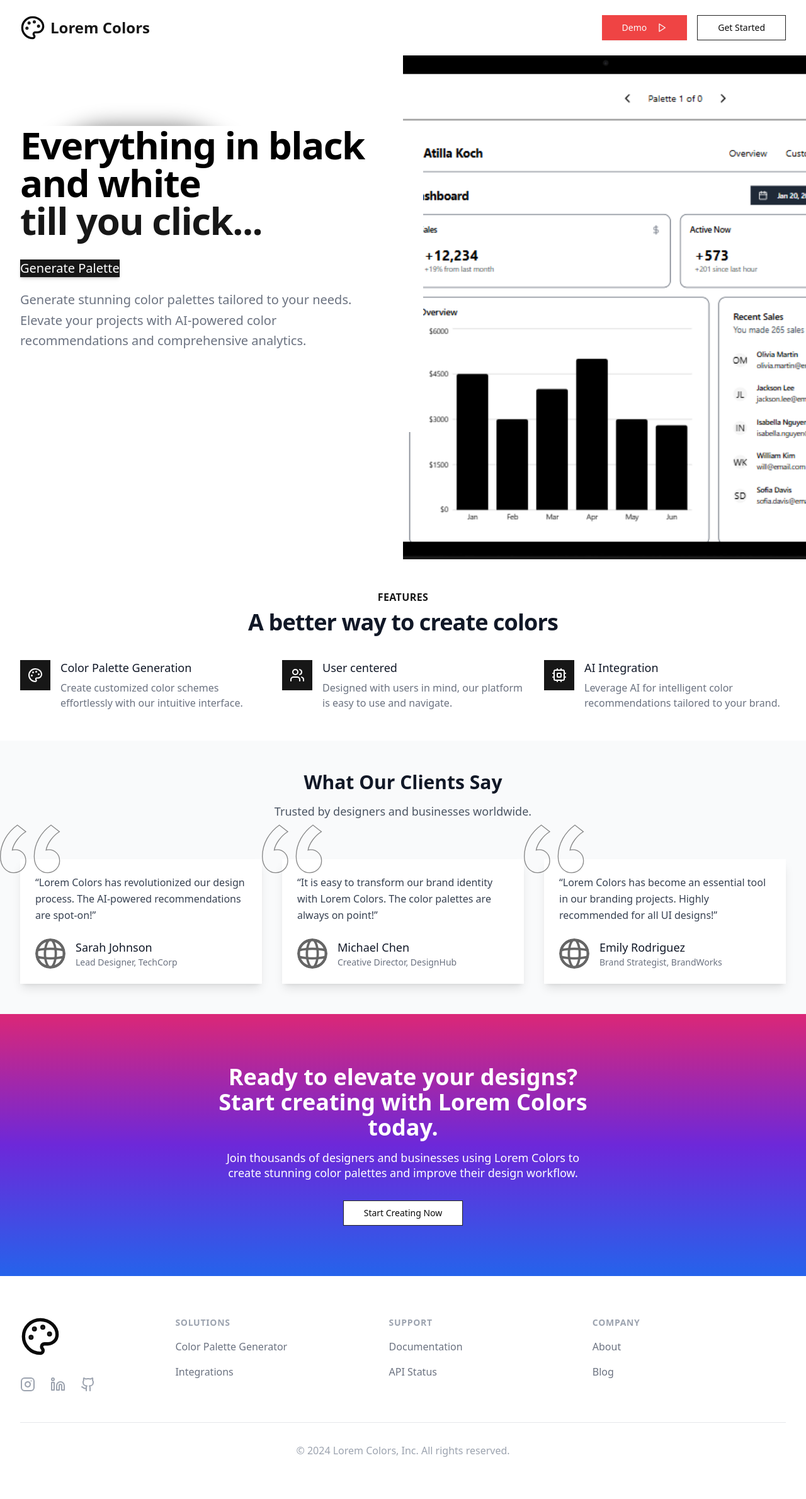
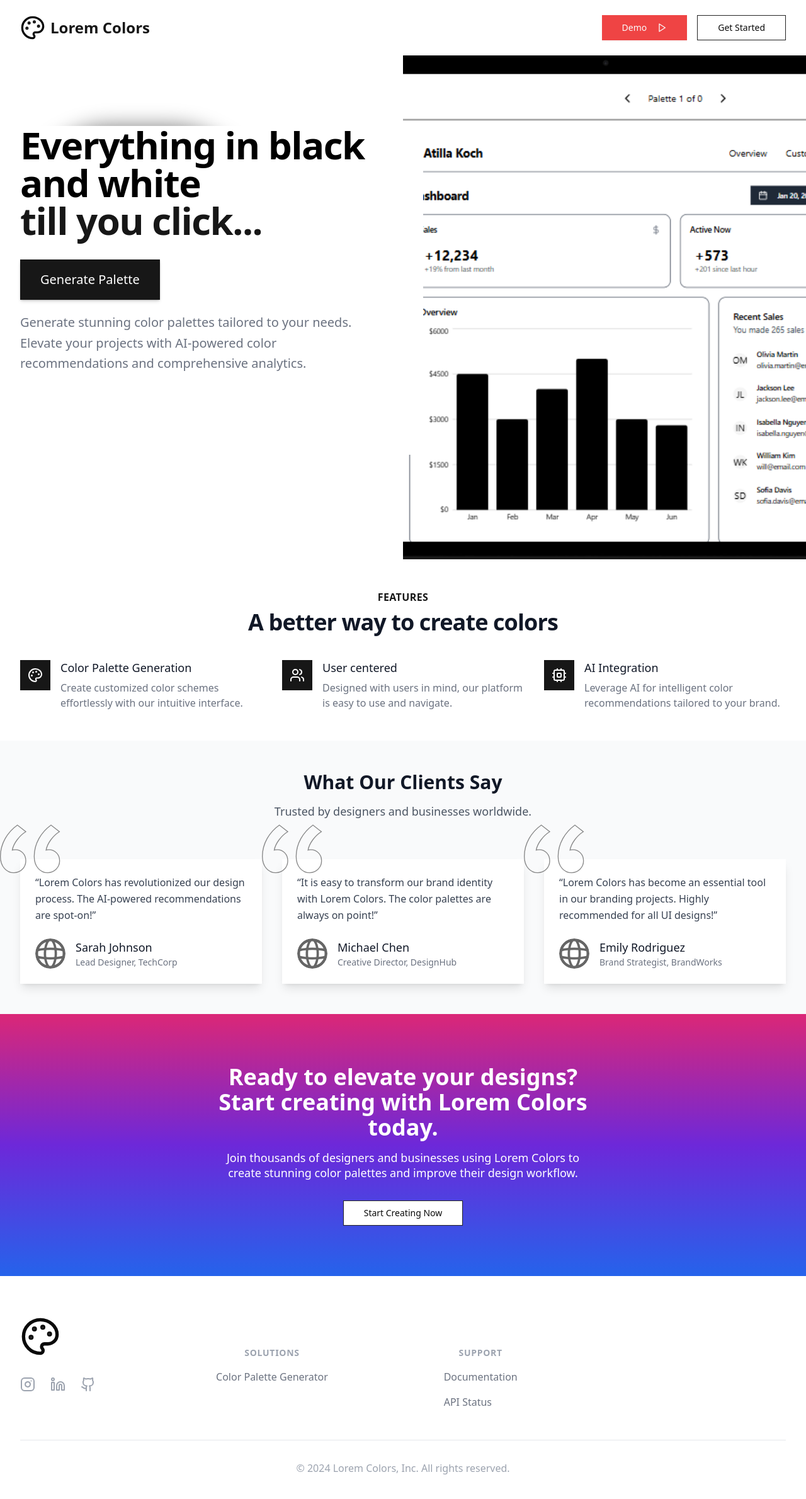
Before and after one commit to peterkessibu/lorem-colors, a Next.js app: page / in a window 1280 px wide. Shown: the top 2380 px of the page at 63% size. Built offline with nearby package versions, Linux system fonts and the light colour scheme.

Commit message:
Enhance ColorTuner component layout and styles; update Footer links and improve button size variants

```diff
--- a/components/ColorTuner.js
+++ b/components/ColorTuner.js
@@ -1,4 +1,3 @@
-"use client"
 
 import React, { useState, useEffect } from 'react'
 import { HexColorPicker } from 'react-colorful'
@@ -74,38 +73,38 @@ const ColorBox = () => {
   }, [baseColor, shadeCount])
 
   return (
-    <Card className="w-full max-w-3xl mx-auto">
+    <Card className="w-full max-w-4xl mx-4 md:mx-auto mt-10">
       <CardHeader>
-        <CardTitle>Color Palette Generator</CardTitle>
-        <CardDescription>Customize your color palette with various shades</CardDescription>
+        <CardTitle className="text-xl sm:text-2xl md:text-3xl">Color Palette Generator</CardTitle>
+        <CardDescription className="text-sm sm:text-base">Customize your color palette with various shades</CardDescription>
       </CardHeader>
       <CardContent>
-        <div className="grid grid-cols-1 md:grid-cols-2 gap-8">
-          <div>
-            <Label>Base Color</Label>
+        <div className="grid grid-cols-1 sm:grid-cols-1 md:grid-cols-2 gap-6 sm:gap-8">
+          <div className="flex flex-col items-start">
+            <Label className="mb-2 text-sm sm:text-base">Base Color</Label>
             <HexColorPicker color={baseColor} onChange={setBaseColor} />
             <Input
               type="text"
               value={baseColor}
               onChange={(e) => setBaseColor(e.target.value)}
-              className="mt-2"
+              className="mt-2 w-full sm:w-3/4"
             />
           </div>
-          <div>
-            <Label>Number of Shades: {shadeCount}</Label>
+          <div className="flex flex-col items-start">
+            <Label className="mb-2 text-sm sm:text-base">Number of Shades: {shadeCount}</Label>
             <Slider
               value={[shadeCount]}
               onValueChange={(value) => setShadeCount(value[0])}
-              min={5}
+              min={4}
               max={20}
               step={1}
-              className="mt-2"
+              className="mt-2 w-full sm:w-3/4"
             />
-            <div className="grid grid-cols-2 gap-2 mt-4">
+            <div className="grid grid-cols-2 sm:grid-cols-3 md:grid-cols-2 gap-2 mt-4 w-full">
               {Object.entries(colorShades).map(([shade, color]) => (
                 <div key={shade} className="flex items-center">
                   <div
-                    className="w-8 h-8 rounded mr-2"
+                    className="w-8 h-8 rounded mr-2 border border-gray-300"
                     style={{ backgroundColor: color }}
                   />
                   <Input
@@ -115,7 +114,7 @@ const ColorBox = () => {
                       const newShades = { ...colorShades, [shade]: e.target.value }
                       setColorShades(newShades)
                     }}
-                    className="flex-grow"
+                    className="flex-grow text-xs sm:text-sm"
                   />
                 </div>
               ))}
--- a/components/Footer.js
+++ b/components/Footer.js
@@ -25,8 +25,7 @@ const footerSections = [
   {
     title: "Solutions",
     links: [
-      { name: "Color Palette Generator", href: "#" },
-      { name: "Integrations", href: "#" },
+      { name: "Color Palette Generator", href: "/color-box"},
     ],
   },
   {
@@ -34,13 +33,6 @@ const footerSections = [
     links: [
       { name: "Documentation", href: "#" },
       { name: "API Status", href: "#" },
-    ],
-  },
-  {
-    title: "Company",
-    links: [
-      { name: "About", href: "#" },
-      { name: "Blog", href: "#" },
     ],
   },
 ];
@@ -108,13 +100,12 @@ export default function Footer() {
                 ))}
               </div>
             </div>
-            <div className="mt-12 grid grid-cols-1 md:grid-cols-3 space-x-4 xl:mt-0 xl:col-span-4">
+            <div className="mt-12 grid grid-cols-1 md:grid-cols-3 gap-6 justify-items-start lg:justify-items-center xl:col-span-4">
               {footerSections.map((section) => (
                 <div
                   key={section.title}
-                  className="md:grid md:grid-cols-1 md:gap-8"
+                  className="flex flex-col items-start lg:items-center w-full px-4"
                 >
-                  <div>
                   <h3 className="text-sm font-semibold text-gray-400 tracking-wider uppercase">
                     {section.title}
                   </h3>
@@ -140,7 +131,6 @@ export default function Footer() {
                     ))}
                   </ul>
                 </div>
-                </div>
               ))}
             </div>
           </div>
@@ -154,14 +144,17 @@ export default function Footer() {
       <Modal isOpen={isModalOpen} onClose={closeModal} title={modalContent}>
         {modalContent === "Documentation" && (
           <p>
-            Visit our <Link href="#" className="text-primary">Documentation</Link> to learn more.
+            Visit our{" "}
+            <Link
+              href="https://medium.com/@peter.essibu/creating-appealing-and-cohesive-color-palettes-is-a-fundamental-aspect-of-modern-web-design-e956be3734e9"
+              className="text-blue-900 underline"
+            >
+              Blog
+            </Link>{" "}
+            to learn more.
           </p>
         )}
-        {modalContent === "API Status" && (
-          <p>
-            Check the current <Link href="#" className="text-primary">API Status</Link>.
-          </p>
-        )}
+        {modalContent === "API Status" && <p className="font-bold">Active</p>}
       </Modal>
     </footer>
   );
--- a/components/ui/button.tsx
+++ b/components/ui/button.tsx
@@ -24,6 +24,7 @@ const buttonVariants = cva(
         default: "h-9 px-4 py-2",
         sm: "h-8 rounded-md px-3 text-xs",
         lg: "h-10 rounded-md px-8",
+        xl: "h-16 rounded-md px-8",
         icon: "h-9 w-9",
       },
     },
```
Lines whose indentation alone changed are shown as unchanged.
